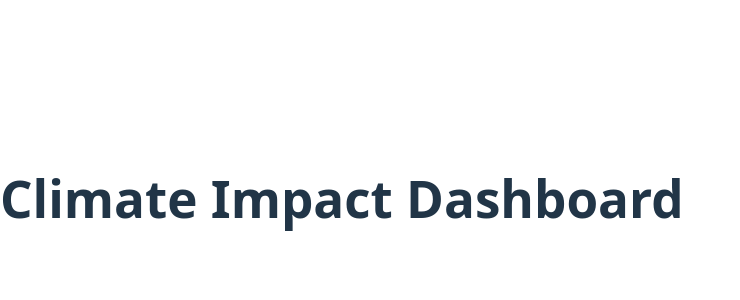
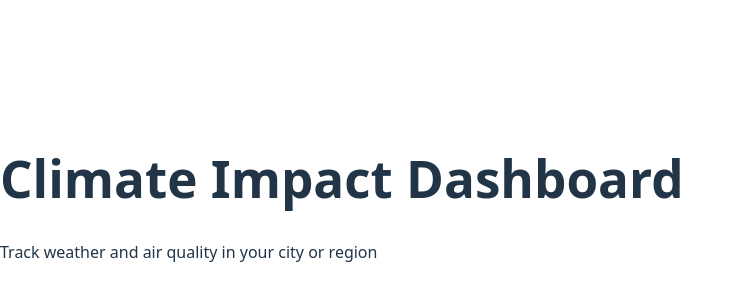
Before and after one commit to Chermoh87/climate-impact-dashboard, a React (Vite) app: page / in a window 1280 px wide. Shown: the part 202-502 px from the top of the page, without its empty margins (0-740 px from the left). Built offline with nearby package versions, Linux system fonts and the light colour scheme.

Commit message:
Refactored heading into Header component

```diff
--- a/src/App.jsx
+++ b/src/App.jsx
@@ -1,9 +1,10 @@
+import Header from "./components/Header";
 
 function App() {
   return (
-      <div>
-        <h1>Climate Impact Dashboard</h1>
-      </div>
+    <div>
+      <Header />
+    </div>
   );
 }
 
--- a/src/components/Header.jsx
+++ b/src/components/Header.jsx
@@ -0,0 +1,11 @@
+
+function Header() {
+    return (
+        <header>
+            <h1>Climate Impact Dashboard</h1>
+            <p>Track weather and air quality in your city or region</p>
+        </header>
+    );
+}
+
+export default Header;
```
